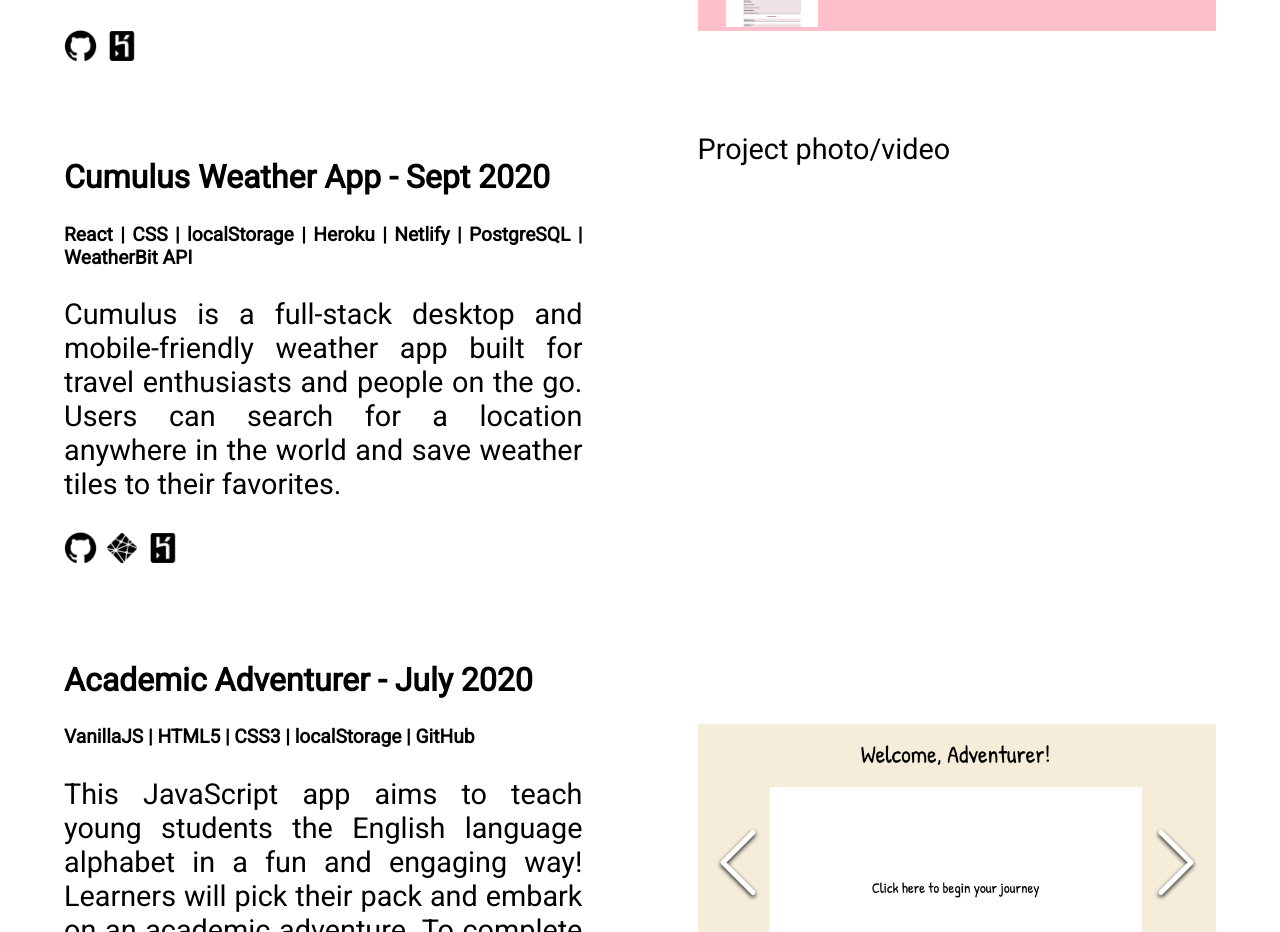
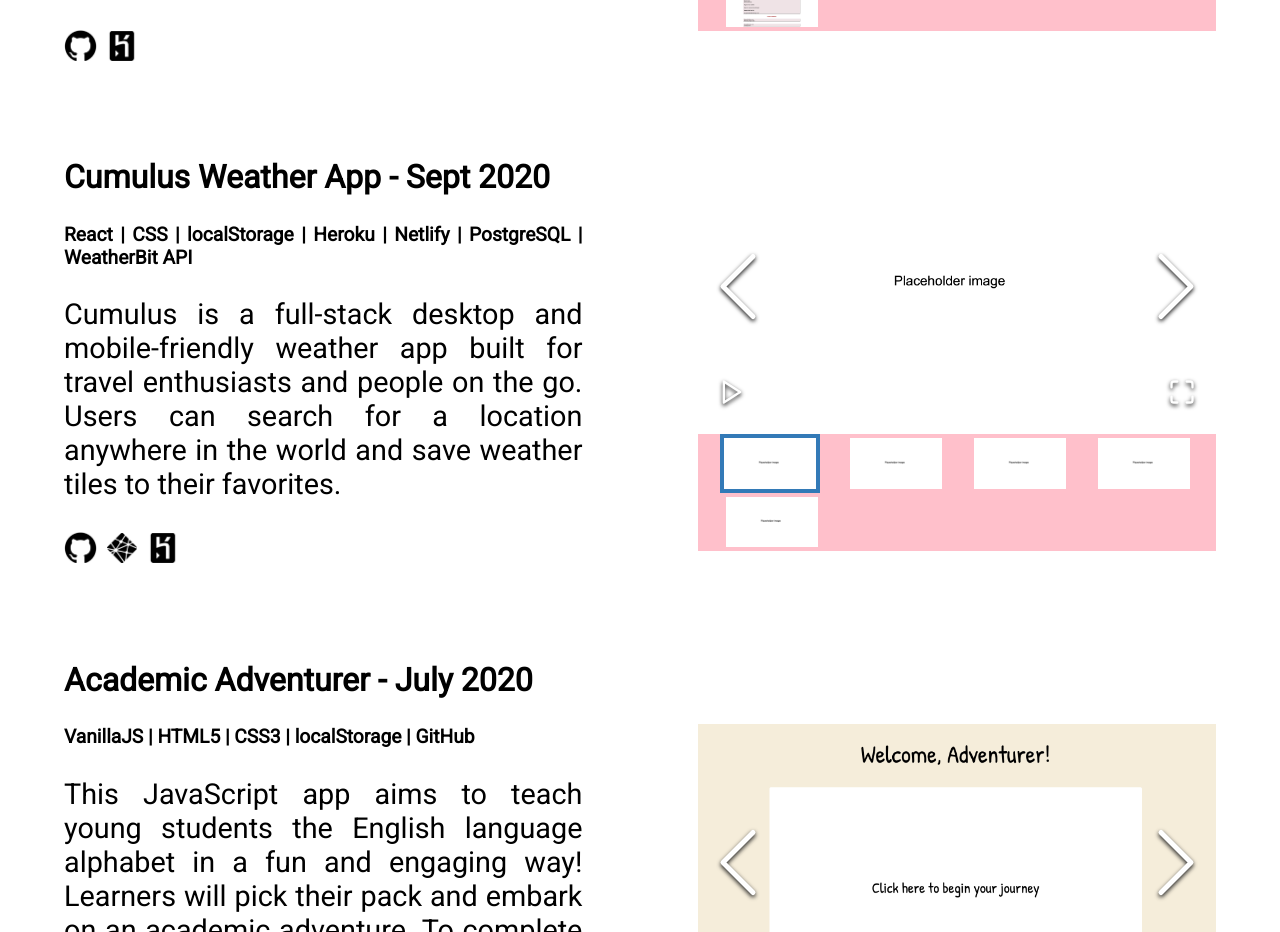
Before and after one commit to katiepdx/portfolio, a React (Create React App) app: page /projects in a window 1280 px wide. Shown: the part 1380-2312 px from the top of the page. Built offline with nearby package versions, Linux system fonts and the light colour scheme.

Commit message:
add placeholder images for cumulus image gallery slider

```diff
--- a/src/pages/Projects/CumulusProject.jsx
+++ b/src/pages/Projects/CumulusProject.jsx
@@ -4,7 +4,21 @@ import githubIcon from '../../assets/icons/github-icon.png'
 import netlifyIcon from '../../assets/icons/netlify-icon.png'
 import herokuIcon from '../../assets/icons/heroku-icon.png'
 
+// image gallery slider imports
+import ImageGallery from 'react-image-gallery'
+import '../../../node_modules/react-image-gallery/styles/css/image-gallery.css'
+import placeholder from '../../assets/placeholder.png'
+
+
 export const CumulusProject = () => {
+  const siteScreenshots = [
+    { original: placeholder, thumbnail: placeholder },
+    { original: placeholder, thumbnail: placeholder },
+    { original: placeholder, thumbnail: placeholder },
+    { original: placeholder, thumbnail: placeholder },
+    { original: placeholder, thumbnail: placeholder }
+  ]
+
   return (
     <section>
       <div>
@@ -29,8 +43,8 @@ export const CumulusProject = () => {
           </a>
         </div>
       </div>
-      <div>
-        Project photo/video
+      <div className='image-gallery-slider'>
+        <ImageGallery items={siteScreenshots} />
       </div>
     </section>
   )
```
Also changed, not shown: src/assets/placeholder.png (added).
